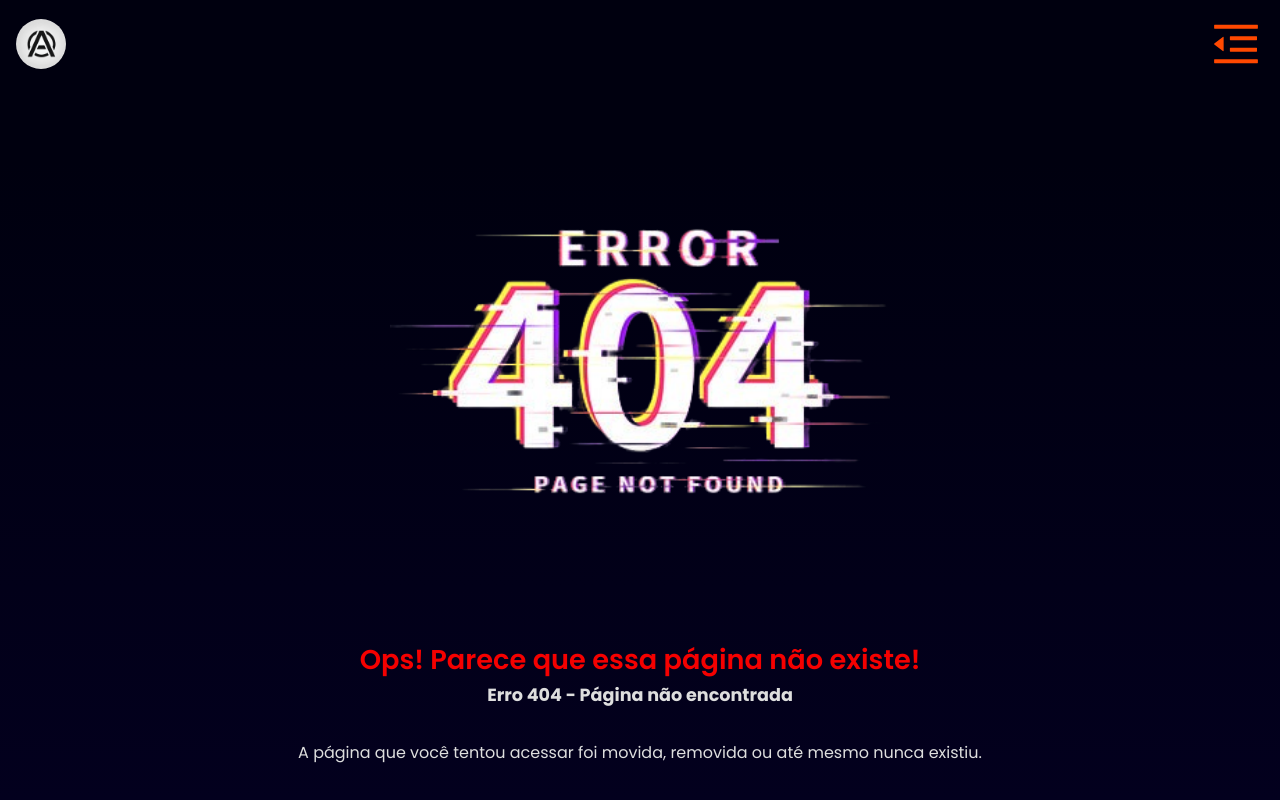
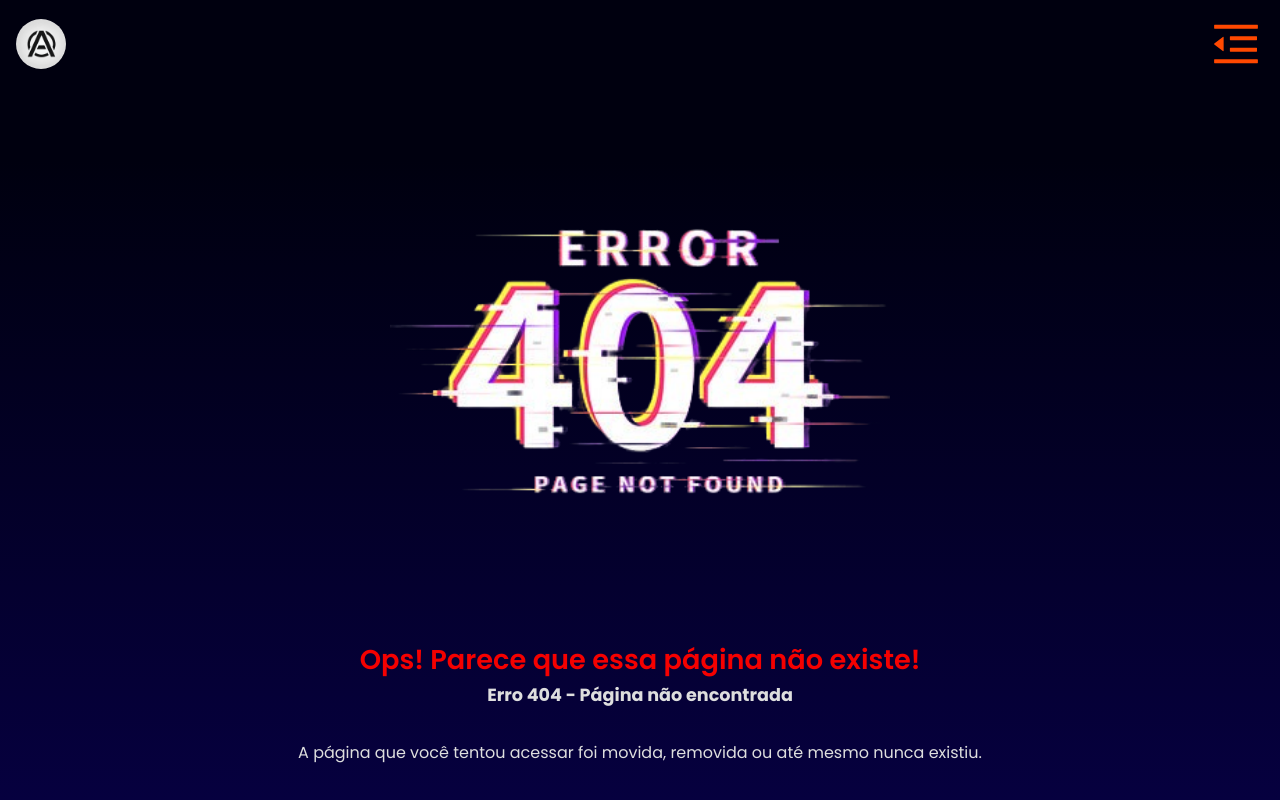
Before and after one commit to GabAlmeyda/my-portfolio, a React (Vite) app: page / in a window 1280 px wide. Shown: the top 800 px of the page. Built offline with nearby package versions, Linux system fonts and the light colour scheme.

Commit message:
deixei as cores de fundo mais claras

```diff
--- a/src/index.css
+++ b/src/index.css
@@ -3,8 +3,8 @@
 :root {
   --font-color: hsl(0, 0%, 87%);
   --font-color-alt: hsl(0, 0%, 50%);
-  --bg-color: rgb(13, 26, 53);
-  --bg-color-alt: rgb(3, 0, 30);
+  --bg-color: rgb(12, 33, 78);
+  --bg-color-alt: rgb(6, 0, 63);
 
   --acc-color-1: hsl(0, 100%, 44%);
   --acc-color-1_hover: hsl(0, 100%, 35%);
```
